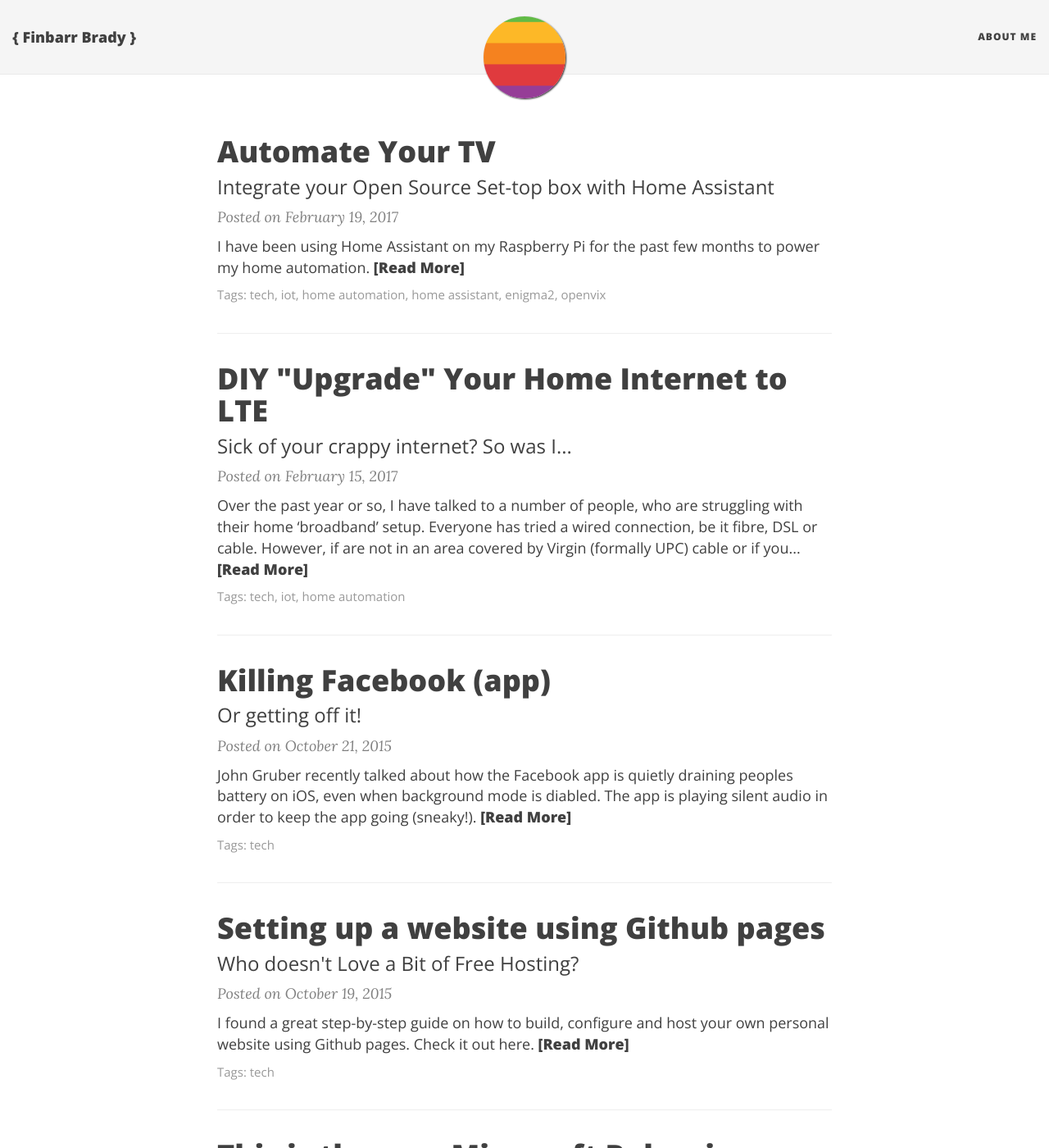
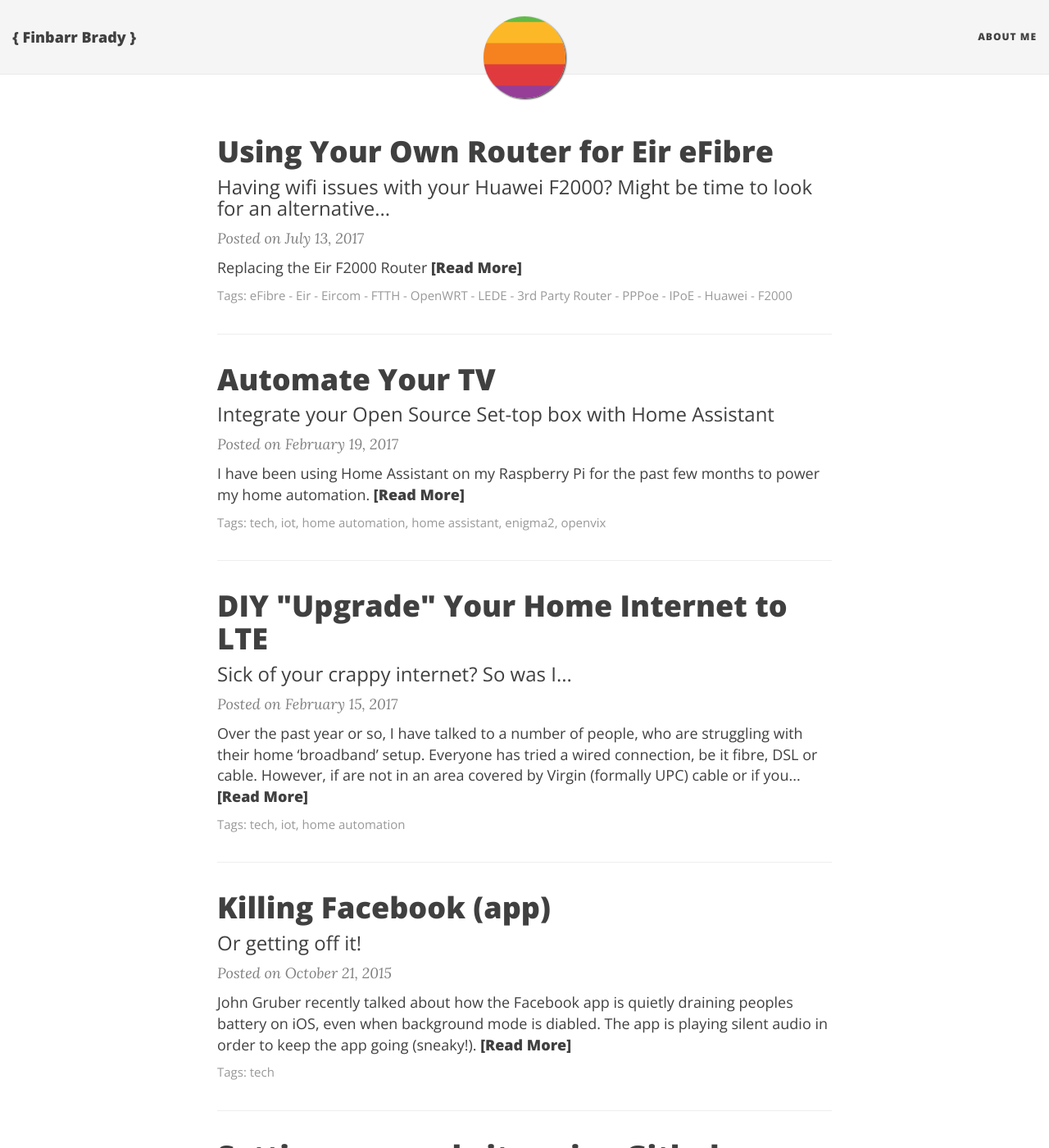
Before and after one commit to fbradyirl/fbradyirl_archive.github.io, a Jekyll site: the page built from index.html, in a window 1280 px wide and 1400 px high. Shown: the whole window at 82% size. Built offline with Jekyll 4.4.1, drawn with Linux system fonts in a browser that asks for light colours; nearby versions of some CDN libraries; the list of posts is cut into pages by our own code; some of the changed text lies outside the part shown.

```diff
--- a/_posts/2017-07-13-your-filename.md
+++ b/_posts/2017-07-13-your-filename.md
@@ -1,7 +1,15 @@
 ---
 layout: post
-published: false
+published: true
 title: Using Your Own Router for Eir eFibre
+date: '2017-07-13'
+tags:
+  - >-
+    eFibre - Eir - Eircom - FTTH - OpenWRT - LEDE - 3rd Party Router - PPPoe -
+    IPoE - Huawei - F2000
+subtitle: >-
+  Having wifi issues with your Huawei F2000? Might be time to look for an
+  alternative...
 ---
 ## Replacing the Eir F2000 Router
 
```
